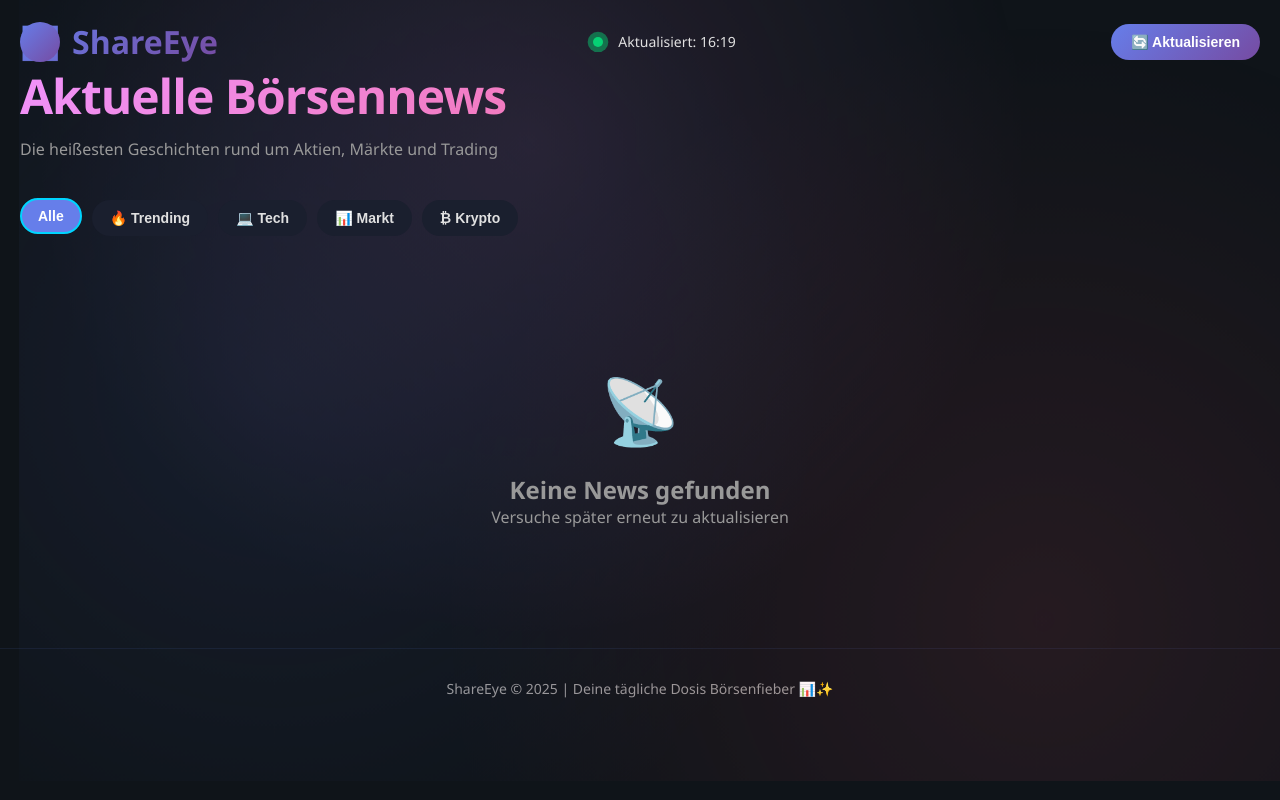
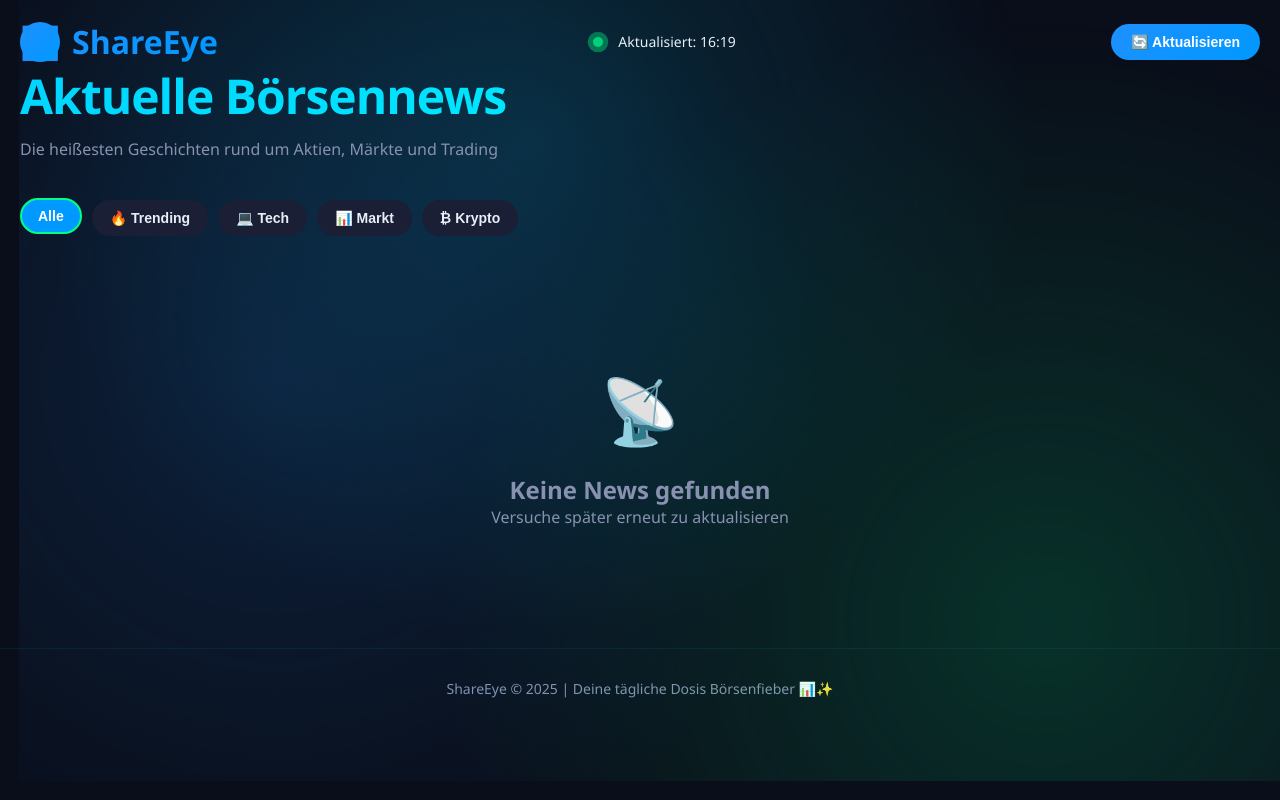
Before and after one commit to NoMadAndy/shareEye, a Flask app: page / in a window 1280 px wide. Run offline with Flask 3, Linux system fonts and the light colour scheme; data that the repository does not hold is empty.

Commit message:
3rd commit

```diff
--- a/app.py
+++ b/app.py
@@ -172,4 +172,4 @@ def api_status():
 
 if __name__ == '__main__':
     # Auf allen Interfaces auf Port 5002 hören
-    app.run(host='0.0.0.0', port=5002, debug=True)
+    app.run(host='0.0.0.0', debug=True)
--- a/templates/index.html
+++ b/templates/index.html
@@ -12,17 +12,17 @@
         }
 
         :root {
-            --primary: linear-gradient(135deg, #667eea 0%, #764ba2 100%);
-            --primary-dark: #667eea;
-            --secondary: linear-gradient(135deg, #f093fb 0%, #f5576c 100%);
-            --accent: #00d4ff;
-            --dark: #0f1419;
-            --light: #1a1f2e;
-            --card-bg: #16213e;
-            --text: #e0e0e0;
-            --text-muted: #999;
-            --success: #00ff87;
-            --error: #ff0051;
+            --primary: linear-gradient(135deg, #1e90ff 0%, #0099ff 100%);
+            --primary-dark: #0099ff;
+            --secondary: linear-gradient(135deg, #00d4ff 0%, #00ffff 100%);
+            --accent: #00ff88;
+            --dark: #0a0e1a;
+            --light: #1a1f35;
+            --card-bg: #141824;
+            --text: #e8eef5;
+            --text-muted: #8892b0;
+            --success: #00ff88;
+            --error: #ff4466;
             --transition: all 0.3s cubic-bezier(0.4, 0, 0.2, 1);
         }
 
@@ -42,9 +42,9 @@
             width: 100%;
             height: 100%;
             background:
-                radial-gradient(circle at 20% 50%, rgba(102, 126, 234, 0.1) 0%, transparent 50%),
-                radial-gradient(circle at 80% 80%, rgba(245, 87, 108, 0.1) 0%, transparent 50%),
-                radial-gradient(circle at 40% 20%, rgba(240, 147, 251, 0.1) 0%, transparent 50%);
+                radial-gradient(circle at 20% 50%, rgba(30, 144, 255, 0.15) 0%, transparent 50%),
+                radial-gradient(circle at 80% 80%, rgba(0, 255, 136, 0.15) 0%, transparent 50%),
+                radial-gradient(circle at 40% 20%, rgba(0, 212, 255, 0.15) 0%, transparent 50%);
             pointer-events: none;
             z-index: 0;
             animation: float 20s ease-in-out infinite;
@@ -241,7 +241,7 @@
             overflow: hidden;
             cursor: pointer;
             transition: var(--transition);
-            border: 1px solid rgba(102, 126, 234, 0.2);
+            border: 1px solid rgba(0, 153, 255, 0.2);
             display: flex;
             flex-direction: column;
             animation: cardAppear 0.6s ease-out forwards;
@@ -270,7 +270,7 @@
         .news-card:hover {
             transform: translateY(-12px);
             border-color: var(--accent);
-            box-shadow: 0 20px 40px rgba(102, 126, 234, 0.2), 0 0 30px rgba(0, 212, 255, 0.1);
+            box-shadow: 0 20px 40px rgba(30, 144, 255, 0.15), 0 0 30px rgba(0, 255, 136, 0.1);
         }
 
         .news-image-container {
@@ -278,7 +278,7 @@
             width: 100%;
             height: 180px;
             overflow: hidden;
-            background: linear-gradient(135deg, rgba(102, 126, 234, 0.2), rgba(245, 87, 108, 0.2));
+            background: linear-gradient(135deg, rgba(30, 144, 255, 0.2), rgba(0, 212, 255, 0.2));
         }
 
         .news-image {
@@ -339,7 +339,7 @@
             justify-content: space-between;
             align-items: center;
             padding-top: 15px;
-            border-top: 1px solid rgba(102, 126, 234, 0.1);
+            border-top: 1px solid rgba(0, 153, 255, 0.1);
             font-size: 12px;
         }
 
@@ -355,7 +355,7 @@
         .read-more {
             margin-top: 10px;
             padding-top: 10px;
-            border-top: 1px solid rgba(102, 126, 234, 0.1);
+            border-top: 1px solid rgba(0, 153, 255, 0.1);
             display: flex;
             align-items: center;
             justify-content: space-between;
@@ -380,7 +380,7 @@
         .loader {
             width: 50px;
             height: 50px;
-            border: 4px solid rgba(102, 126, 234, 0.2);
+            border: 4px solid rgba(0, 153, 255, 0.2);
             border-top: 4px solid var(--accent);
             border-radius: 50%;
             animation: spin 1s linear infinite;
@@ -404,7 +404,7 @@
             padding: 30px 20px;
             color: var(--text-muted);
             font-size: 14px;
-            border-top: 1px solid rgba(102, 126, 234, 0.1);
+            border-top: 1px solid rgba(0, 153, 255, 0.1);
             margin-top: 40px;
         }
 
@@ -563,8 +563,10 @@
             }
 
             emptyState.style.display = 'none';
-            newsContainer.innerHTML = news.map((item, index) => `
-                <div class="news-card" style="animation-delay: ${index * 0.05}s" onclick="openArticle('${item.url}')">
+            newsContainer.innerHTML = news.map((item, index) => {
+                const encodedUrl = encodeURIComponent(item.url);
+                return `
+                <a href="${item.url}" target="_blank" class="news-card" style="animation-delay: ${index * 0.05}s; text-decoration: none; color: inherit;">
                     <div class="news-image-container">
                         <img src="${item.image}" alt="${item.title}" class="news-image" onerror="this.src='https://images.unsplash.com/photo-1611974789855-9c2dc5810803?w=400&h=300&fit=crop'">
                         <div class="news-badge">${item.source.substring(0, 15)}</div>
@@ -582,20 +584,15 @@
                             Mehr lesen <span>→</span>
                         </div>
                     </div>
-                </div>
-            `).join('');
+                </a>
+            `;
+            }).join('');
         }
 
         function updateLastUpdate() {
             const now = new Date();
             const time = now.toLocaleTimeString('de-DE', { hour: '2-digit', minute: '2-digit' });
             lastUpdateEl.textContent = `Aktualisiert: ${time}`;
-        }
-
-        function openArticle(url) {
-            if (url !== '#') {
-                window.open(url, '_blank');
-            }
         }
 
         function escapeHtml(text) {
```
Also changed, not shown: 1 other file.
